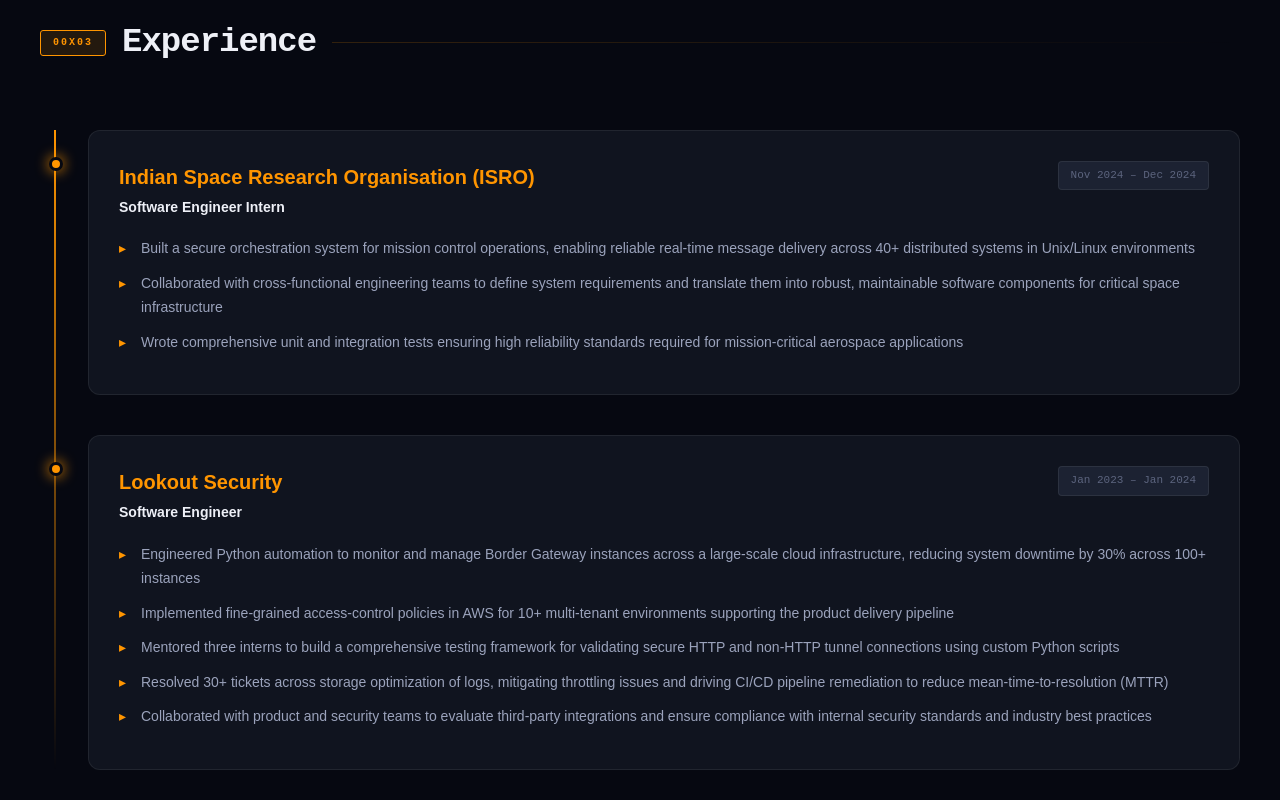
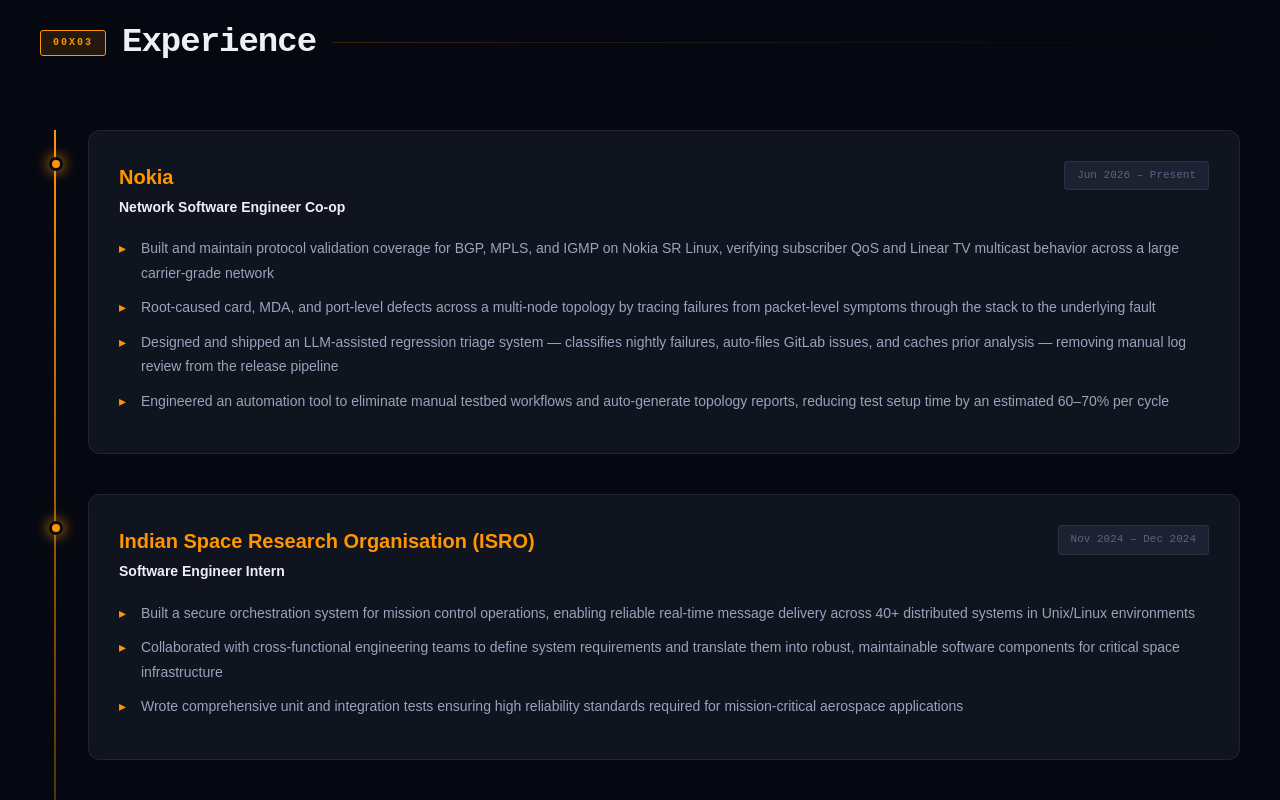
Before and after one commit to TejasDR01/Portfolio, a plain HTML site: page docs/index.html in a window 1280 px wide. Shown: the part 1560-2360 px from the top of the page. Drawn offline with Linux system fonts and the light colour scheme.

Commit message:
Update index.html with Nokia co-op experience and terminal data

```diff
--- a/docs/index.html
+++ b/docs/index.html
@@ -640,6 +640,21 @@
             <div class="tl-item reveal visible">
                 <div class="tl-head">
                     <div>
+                        <div class="tl-company">Nokia</div>
+                        <div class="tl-role">Network Software Engineer Co-op</div>
+                    </div>
+                    <div class="tl-date">Jun 2026 – Present</div>
+                </div>
+                <ul class="tl-list">
+                    <li>Built and maintain protocol validation coverage for BGP, MPLS, and IGMP on Nokia SR Linux, verifying subscriber QoS and Linear TV multicast behavior across a large carrier-grade network</li>
+                    <li>Root-caused card, MDA, and port-level defects across a multi-node topology by tracing failures from packet-level symptoms through the stack to the underlying fault</li>
+                    <li>Designed and shipped an LLM-assisted regression triage system — classifies nightly failures, auto-files GitLab issues, and caches prior analysis — removing manual log review from the release pipeline</li>
+                    <li>Engineered an automation tool to eliminate manual testbed workflows and auto-generate topology reports, reducing test setup time by an estimated 60–70% per cycle</li>
+                </ul>
+            </div>
+            <div class="tl-item reveal visible">
+                <div class="tl-head">
+                    <div>
                         <div class="tl-company">Indian Space Research Organisation (ISRO)</div>
                         <div class="tl-role">Software Engineer Intern</div>
                     </div>
@@ -664,7 +679,6 @@
                     <li>Implemented fine-grained access-control policies in AWS for 10+ multi-tenant environments supporting the product delivery pipeline</li>
                     <li>Mentored three interns to build a comprehensive testing framework for validating secure HTTP and non-HTTP tunnel connections using custom Python scripts</li>
                     <li>Resolved 30+ tickets across storage optimization of logs, mitigating throttling issues and driving CI/CD pipeline remediation to reduce mean-time-to-resolution (MTTR)</li>
-                    <li>Collaborated with product and security teams to evaluate third-party integrations and ensure compliance with internal security standards and industry best practices</li>
                 </ul>
             </div>
         </div>
@@ -1074,8 +1088,8 @@
 
 const cmds = {
     whoami:     `root@tejas-portfolio\n━━━━━━━━━━━━━━━━━━━━━━━━━━━━━━━━━━━\nUser:     Tejas Devanapalli Ramachandra\nRole:     USC Grad Student / Software Engineer\nLocation: Los Angeles, CA\n━━━━━━━━━━━━━━━━━━━━━━━━━━━━━━━━━━━`,
-    about:      `PROFILE\n━━━━━━━━━━━━━━━━━━━━━━━━━━━━━━━━━━━\nSoftware engineer with a strong foundation\nin systems programming, distributed systems, and\nsecurity engineering. Currently pursuing an MS in\nComputer Science at USC.\n\nHands-on experience building production-grade systems\nat ISRO and Lookout Security. Passionate about scalable\narchitectures, DevSecOps pipelines, AI-powered apps,\nand delivering robust software balancing performance,\nreliability, and security.\n\nEDUCATION\n━━━━━━━━━━━━━━━━━━━━━━━━━━━━━━━━━━━\n[1] University of Southern California\n    MS, Computer Science  |  Jan 2025 – Present\nCoursework: Applied Cryptography, Security Systems, Operating Systems, Database Systems, Web Technologies, Algorithms\n\n[2] PES University\n    BTech, Computer Science Engineering  |  Aug 2019 – May 2023\nCoursework: Information Security, Digital Forensics, Computer Networks, DSA, OS, DBMS, Software Engineering\n━━━━━━━━━━━━━━━━━━━━━━━━━━━━━━━━━━━`,
-    experience: `WORK HISTORY\n━━━━━━━━━━━━━━━━━━━━━━━━━━━━━━━━━━━\n[1] ISRO — Software Engineer Intern (Nov–Dec 2024)\n    · Secure orchestration for 40+ distributed systems\n    · Unit & integration tests for mission-critical code\n\n[2] Lookout Security — SWE Security (Jan 2023–Jan 2024)\n    · Python automation: 30% downtime reduction\n    · Implementation os access control polocies for 10+ multi-tenant environments\n    · Mentored 3 interns on tunnel testing framework\n    · Resolved 30+ incident response security tickets\n    · Evaluated third-party integrations for compliance\n━━━━━━━━━━━━━━━━━━━━━━━━━━━━━━━━━━━`,
+    about:      `PROFILE\n━━━━━━━━━━━━━━━━━━━━━━━━━━━━━━━━━━━\nSoftware engineer with a strong foundation\nin systems programming, distributed systems, and\nsecurity engineering. Currently pursuing an MS in\nComputer Science at USC.\n\nHands-on experience building production-grade systems\nat Nokia, ISRO, and Lookout Security. Passionate about\nnetwork protocol engineering, AI-powered tooling,\nand delivering robust software balancing performance,\nreliability, and security.\n\nEDUCATION\n━━━━━━━━━━━━━━━━━━━━━━━━━━━━━━━━━━━\n[1] University of Southern California\n    MS, Computer Science  |  Jan 2025 – Present\nCoursework: Applied Cryptography, Security Systems, Operating Systems, Database Systems, Web Technologies, Algorithms\n\n[2] PES University\n    BTech, Computer Science Engineering  |  Aug 2019 – May 2023\nCoursework: Information Security, Digital Forensics, Computer Networks, DSA, OS, DBMS, Software Engineering\n━━━━━━━━━━━━━━━━━━━━━━━━━━━━━━━━━━━`,
+    experience: `WORK HISTORY\n━━━━━━━━━━━━━━━━━━━━━━━━━━━━━━━━━━━\n[1] Nokia — Network Software Engineer Co-op (Jun 2026–Present)\n    · BGP/MPLS/IGMP protocol validation on Nokia SR Linux\n    · Root-caused card, MDA, port-level defects in multi-node topology\n    · Shipped LLM-assisted regression triage system (GitLab auto-filing)\n    · Automation tool cut testbed setup time by 60–70%\n\n[2] ISRO — Software Engineer Intern (Nov–Dec 2024)\n    · Secure orchestration for 40+ distributed systems\n    · Unit & integration tests for mission-critical code\n\n[3] Lookout Security — Software Engineer (Jan 2023–Jan 2024)\n    · Python automation: 30% downtime reduction across 100+ instances\n    · Zero Trust access-control policies for 10+ multi-tenant environments\n    · Mentored 3 engineers on tunnel security testing framework\n    · Resolved 30+ production incidents, 45% MTTR improvement\n━━━━━━━━━━━━━━━━━━━━━━━━━━━━━━━━━━━`,
     projects:   `PROJECTS\n━━━━━━━━━━━━━━━━━━━━━━━━━━━━━━━━━━━\n[1] Zero-Trust Network Simulator\n    Python · Flask · REST API\n\n[2] Vulnerability Management with AI\n    Python · Scikit-Learn · ML Models\n\n[3] Chatmate — Secure Messaging App\n    NodeJS · WebSockets · E2E Encryption\n\n[4] Artsy Artist Explorer\n    Angular · NodeJS · Kotlin · Android\n\n[5] CV Workout Trainer\n    Python · TensorFlow · OpenCV\n\n[6] Object Navigation Car-bot\n    Unity 3D · Arduino · OpenCV\n\n[7] Trend Tracker: Twitter Analysis\n    Python · Kafka · SQL · Streaming\n\n[8] OS (Kernel) Development\n    C · x86 · Preemptive Scheduler · Virtual Memory\n\n[9] AI Log Analyzer\n    Python · React · FastAPI · LLMs\n━━━━━━━━━━━━━━━━━━━━━━━━━━━━━━━━━━━`,
     skills:     `TECHNICAL ARSENAL\n━━━━━━━━━━━━━━━━━━━━━━━━━━━━━━━━━━━\nLanguages:\n  Python, C/C++, Java, JavaScript, TypeScript,\n  Bash, PowerShell, Perl, Kotlin, SQL, HTML/CSS\n\nDevOps & Cloud:\n  Git/GitHub, Jenkins, Docker, Ansible, AWS,\n  GCP, Azure, Jira, Linux, Postman, CI/CD, Terraform\n\nSecurity Tools:\n  Metasploit, Wireshark, Nmap, Nikto, OpenSSL,\n  Suricata, Splunk, Burp Suite, Kali Linux,\n  OWASP ZAP, Snort\n\nAI / ML:\n  TensorFlow, Scikit-Learn, OpenCV, LangChain,\n  PyTorch, LLMs, NumPy, Pandas, Matplotlib\n\nWeb Frameworks:\n  Flask, Angular, ReactJS, NodeJS, Express,\n  REST APIs, GraphQL, WebSockets\n\nDatabases & Systems:\n  PostgreSQL, MySQL, MongoDB, Redis, Kafka,\n  Unix/Linux, Networking, TCP/IP\n━━━━━━━━━━━━━━━━━━━━━━━━━━━━━━━━━━━`,
     contact:    `CONTACT CHANNELS\n━━━━━━━━━━━━━━━━━━━━━━━━━━━━━━━━━━━\n📧 tdevanap@usc.edu\n💼 linkedin.com/in/devtram\n🐙 github.com/TejasDR01\n📍 Los Angeles, CA\n\n[OPEN TO CONNECT]`,
```
